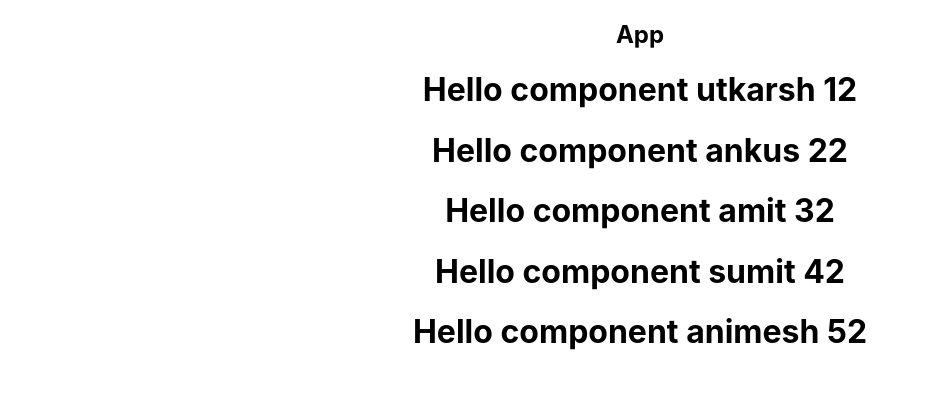
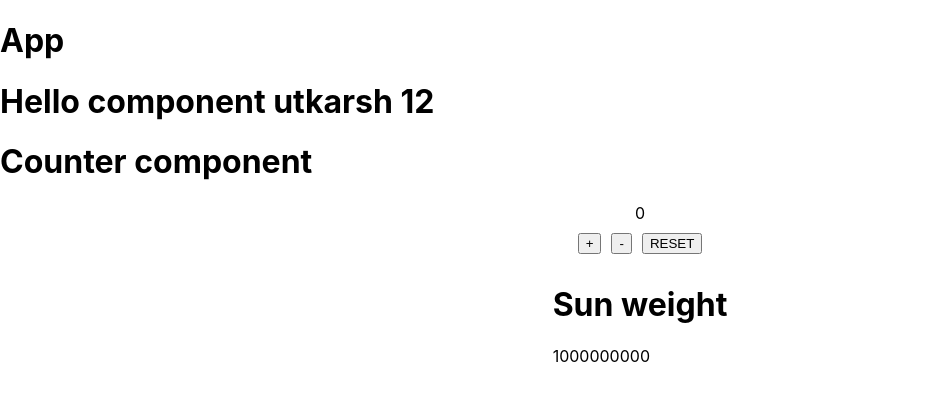
Before and after one commit to thakurutkarsh22/react-bootcamp, a React (Create React App) app: page / in a window 1280 px wide. Shown: the top 400 px of the page, without its empty margins (0-929 px from the left). Built offline with nearby package versions, Linux system fonts and the light colour scheme.

Commit message:
intro to use State complete, Counter component

```diff
--- /dev/null
+++ b/src/1.BasicReact/2.CounterComponent/CounterComponent.js
@@ -0,0 +1,112 @@
+import { useState } from "react";
+
+function expensiveCalculation() {
+  // this calculation takes time. // 5sec
+  console.log("expensiveCalculation working");
+  return 1000000000;
+}
+
+function CounterComponent(props) {
+  console.log("component re-rendering");
+
+  //   let score = 0; // JS VARIABLE
+  //   let score1 = 0; // JS VARIABLE
+  //   let score3 = 0; // JS VARIABLE
+  //   it cant re-run the function.
+
+  //   DEFAULT state 0
+
+  const [score, setScore] = useState(0); // State Variable
+
+  //   LAZY INITIALIZATION: this function expensiveCalculation will work only 1 time (initially )
+  //   and it will not work in future re-renderings
+  const [sunWeight, setSunWeight] = useState(() => {
+    return expensiveCalculation();
+  });
+
+  //   const [sunWeight, setSunWeight] = useState(expensiveCalculation());
+
+  // setScore GUrantees 2 things
+  // 1. Update in score.
+  // 2. Re-render (Re-run) the CounterComponent.
+
+  function minusClickHandler() {
+    // score--;
+    // setScore(score - 5);
+    // console.log(score, "decrement");
+
+    // THIS WILL NOT WORK || NEVER DO THIS. IF your new state is dependent on OLD state.
+    /*
+    setScore(score - 1);
+    setScore(score - 1);
+    setScore(score - 1);
+    setScore(score - 1);
+    setScore(score - 1);
+    */
+
+    // THIS WILL WORK
+    // ****** If my Latest STATE is Dependent on OLD STATE. *****8
+    // ******** old is a Gurantee that score is old Score *******
+    /*
+    setScore((old) => old - 1); // -1
+    setScore((old) => old - 1); // -2
+    setScore((old) => old - 1); // -3
+    setScore((old) => old - 1);
+    setScore((old) => old - 1);
+    */
+    if (score < 1) {
+      return;
+    }
+    setScore((oldState) => oldState - 1);
+  }
+
+  return (
+    <>
+      <h1>Counter component</h1>
+
+      <div
+        style={{
+          display: "flex",
+          flexDirection: "column",
+          gap: "10px",
+          alignItems: "center",
+        }}
+      >
+        <div>{score}</div>
+        <div style={{ display: "flex", gap: "10px" }}>
+          <button
+            onClick={() => {
+              // score++;
+              //   setScore(score + 1);
+              // console.log(score, "increment");
+
+              setScore((old) => old + 1);
+            }}
+          >
+            +
+          </button>
+          <button onClick={minusClickHandler}>-</button>
+          <button
+            onClick={() => {
+              setScore(0);
+            }}
+          >
+            RESET
+          </button>
+        </div>
+
+        <div>
+          <h1>Sun weight</h1>
+          <p>{sunWeight}</p>
+        </div>
+      </div>
+    </>
+  );
+}
+
+export default CounterComponent;
+
+// NOTE:
+/**
+ * When we run the CounterComponent function then ONLY we are going to see the latest UI.
+ */
--- a/src/App.js
+++ b/src/App.js
@@ -1,17 +1,18 @@
 import logo from "./logo.svg";
 import "./App.css";
 import HelloComponent from "./1.BasicReact/1.HelloComponent/HelloComponent";
+import CounterComponent from "./1.BasicReact/2.CounterComponent/CounterComponent";
 
 function App() {
   return (
-    <div className="App">
-      <h2>App </h2>
-      <HelloComponent name={"utkarsh"} age={12} />
-      <HelloComponent name={"ankus"} age={22} />
-      <HelloComponent name={"amit"} age={32} />
-      <HelloComponent name={"sumit"} age={42} />
-      <HelloComponent name={"animesh"} age={52} />
-    </div>
+    // <div className="App">
+    // <h2>App </h2>
+    // <HelloComponent name={"utkarsh"} age={12} />
+    // <HelloComponent name={"ankus"} age={22} />
+    // <HelloComponent name={"amit"} age={32} />
+    // <HelloComponent name={"sumit"} age={42} />
+    // <HelloComponent name={"animesh"} age={52} />
+    // </div>
 
     // MORE ABOUT JSX
 
@@ -32,6 +33,12 @@ function App() {
     // REACT ->
     // return React.createElement("div", {}, React.createElement("p"));
     // return React.createElement ("div", {}, ""); // this is illegal
+    <>
+      <h1>App</h1>
+      <HelloComponent name={"utkarsh"} age={12} />
+
+      <CounterComponent />
+    </>
   );
 }
 
--- a/src/index.js
+++ b/src/index.js
@@ -4,6 +4,7 @@ import "./index.css";
 import App from "./App";
 import reportWebVitals from "./reportWebVitals";
 import HelloComponent from "./1.BasicReact/1.HelloComponent/HelloComponent";
+import CounterComponent from "./1.BasicReact/2.CounterComponent/CounterComponent";
 
 const root = ReactDOM.createRoot(document.getElementById("root"));
 root.render(
```
